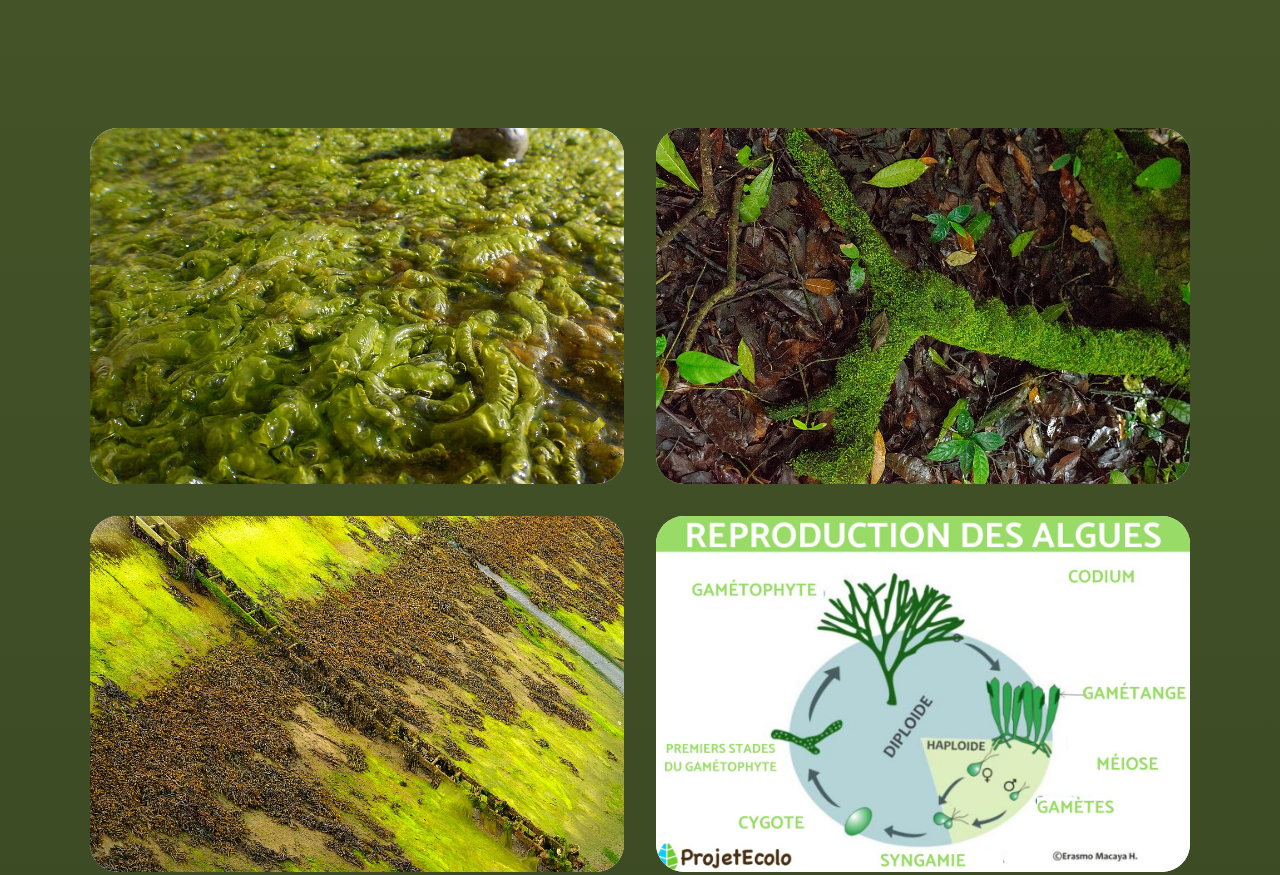
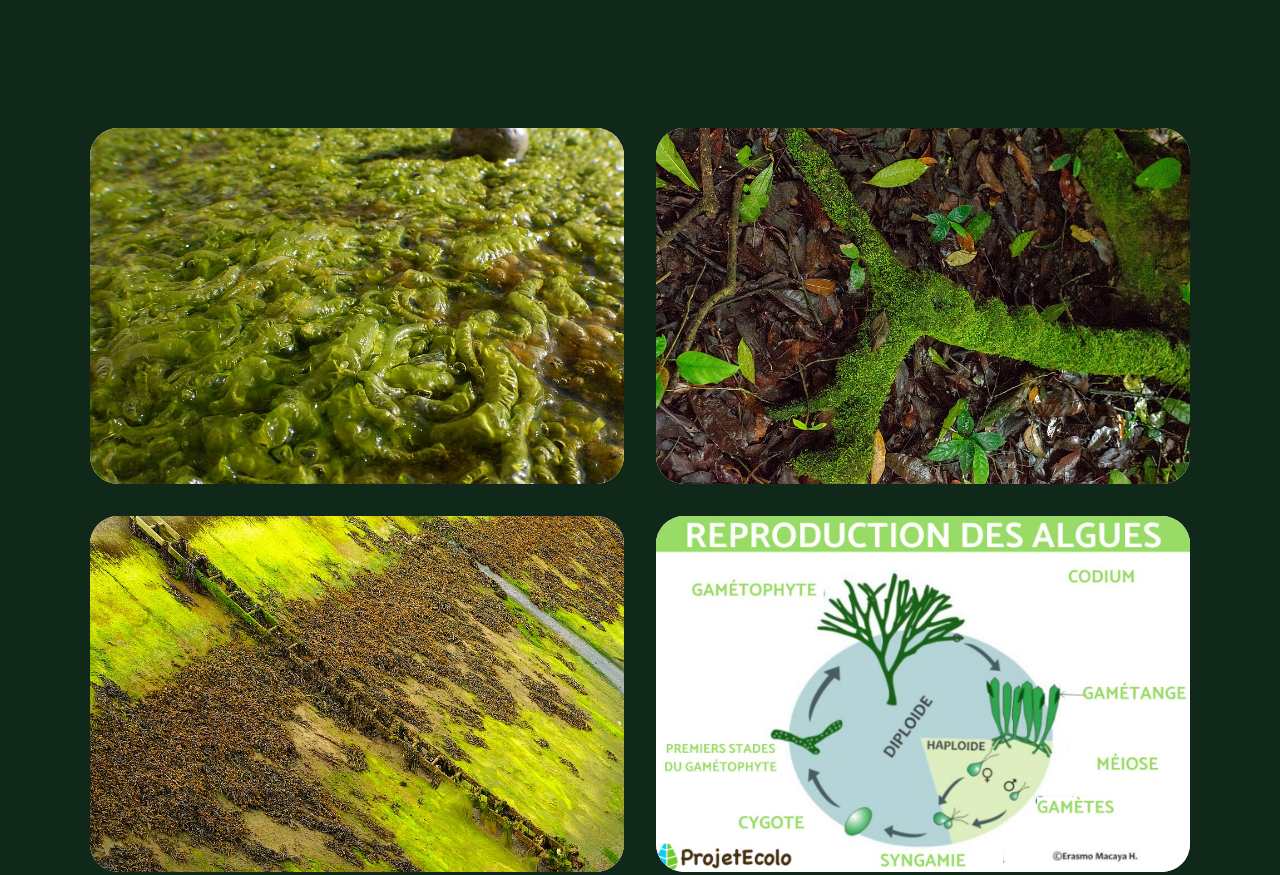
Before and after one commit to emmanuel225-star/PlantEvo---Viewer, a plain HTML site: page index.html in a window 1280 px wide. Shown: the part 720-1595 px from the top of the page. Drawn offline with nearby package versions, Linux system fonts and the light colour scheme.

Commit message:
modification faites dans le css

```diff
--- a/style.css
+++ b/style.css
@@ -18,9 +18,7 @@ body {
   font-family: "Inter", Arial, sans-serif;
   /* Si fond.jpg est absent, le dégradé s'affiche à la place */
   background:
-    url("images/fond.jpg") center / cover fixed no-repeat,
-    linear-gradient(180deg, #4a5a2a 0%, #2c3a1e 55%, #3b2a1d 100%) fixed;
-  color: #111;
+   var(--vert-menu);
 }
 
 img { display: block; width: 100%; height: 100%; object-fit: cover; }
@@ -80,6 +78,7 @@ img { display: block; width: 100%; height: 100%; object-fit: cover; }
 
 .grille-accueil { grid-template-columns: repeat(3, 1fr); max-width: 1250px; }
 
+
 .carte {
   display: block;
   aspect-ratio: 3 / 2;
```
